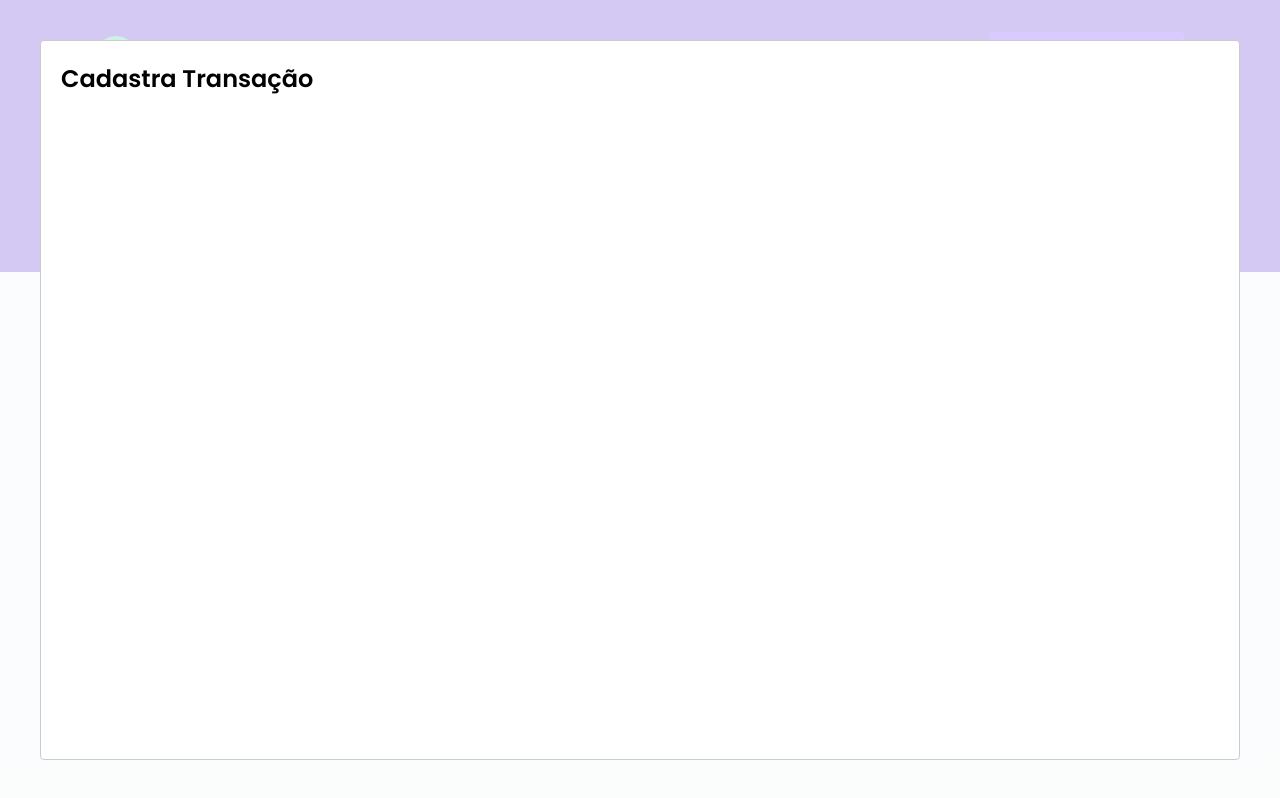
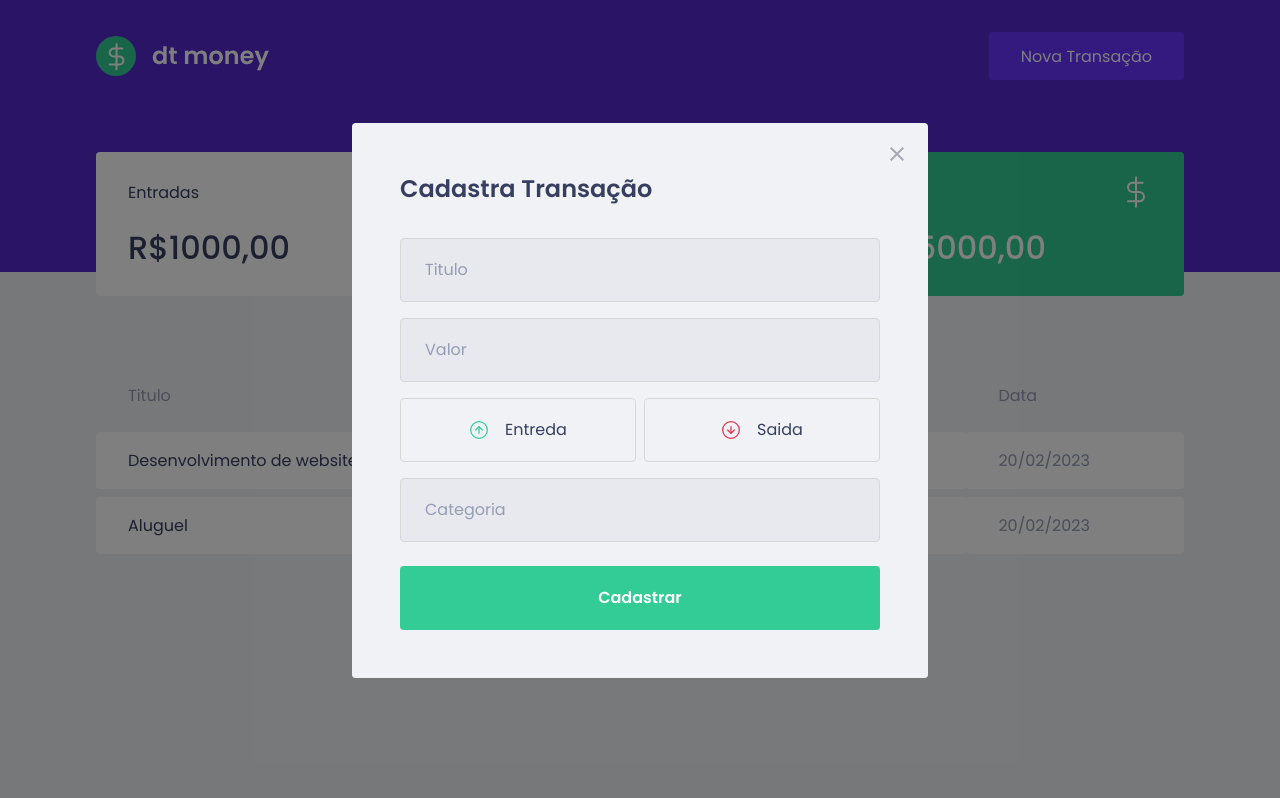
Before and after one commit to suknaic/rocketseat-ignite-react-dtmoney, a React (Create React App) app: page / in a window 1280 px wide. Both pictures are taken after a click on the button "Nova Transação". Built offline with nearby package versions, Linux system fonts and the light colour scheme; no server answers; what miragejs would draw is missing.

Commit message:
estrutura, estilizacao de modal form e buttons

```diff
--- a/package.json
+++ b/package.json
@@ -5,6 +5,7 @@
   "dependencies": {
     "axios": "^1.3.3",
     "miragejs": "^0.1.47",
+    "polished": "^4.2.2",
     "react": "^18.2.0",
     "react-dom": "^18.2.0",
     "react-modal": "^3.16.1",
@@ -25,7 +26,7 @@
     "typescript": "^4.4.2"
   },
   "scripts": {
-    "start": "react-scripts start",
+    "dev": "react-scripts start",
     "build": "react-scripts build",
     "test": "react-scripts test",
     "eject": "react-scripts eject"
--- a/src/components/NewTransactionModal/index.tsx
+++ b/src/components/NewTransactionModal/index.tsx
@@ -1,5 +1,8 @@
 import Modal from 'react-modal';
-
+import { Container, TransactionTypeContainer } from './styles';
+import closeImg from '../../assets/close.svg';
+import incomeImg from '../../assets/income.svg';
+import outcomeImg from '../../assets/outcome.svg';
 interface NewTransactionModalProps {
   isOpen: boolean;
   OnRequestClose: () => void;
@@ -8,14 +11,41 @@ interface NewTransactionModalProps {
 export function NewTransactionModal({ isOpen, OnRequestClose}: NewTransactionModalProps)
 {
 
-
   return (
 
     <Modal
       isOpen={isOpen}
       onRequestClose={OnRequestClose}
+      overlayClassName="react-modal-overlay"
+      className="react-modal-content"
     >
-      <h2>Cadastra Transação</h2>
+      <button className='react-modal-close' type='button' onClick={OnRequestClose}>
+        <img src={closeImg} alt="fechar modal" />
+      </button>
+      <Container>
+        <h2>Cadastra Transação</h2>
+
+        <input type="text" placeholder='Titulo' />
+        <input type="number" placeholder='Valor' />
+
+        <TransactionTypeContainer>
+          <button type='button'>
+              <img src={incomeImg} alt="Entrada" />
+              <span>Entreda</span>
+          </button>
+          <button type='button'>
+              <img src={outcomeImg} alt="Saida" />
+              <span>Saida</span>
+          </button>
+
+        </TransactionTypeContainer>
+
+        <input type="number" placeholder='Categoria' />
+
+
+        <button type="submit">Cadastrar</button>
+      </Container>
+
     </Modal>
 
   )
--- a/src/components/NewTransactionModal/styles.ts
+++ b/src/components/NewTransactionModal/styles.ts
@@ -1,5 +1,84 @@
 import styled from "styled-components";
+import { darken } from 'polished'
+export const Container = styled.form`
+  h2 {
+    color: var(--text-title);
+    font-size: 1.5rem;
+    margin-bottom: 2rem;
+  }
 
-export const Container = styled.div`
+  input {
+    width: 100%;
+    padding: 0 1.5rem;
+    height: 4rem;
 
+    border-radius: 0.25rem;
+    border: 1px solid #d7d7d7;
+    background-color: #e7e9ee;
+
+    font-weight: 400;
+    font-size: 1rem;
+
+    &::placeholder {
+      color: var(--text-body);
+    }
+
+    & + input {
+      margin-top: 1rem;
+    };
+  }
+
+  button[type="submit"] {
+    width: 100%;
+    padding: 0 1.5rem;
+    height: 4rem;
+    background-color: var(--green);
+    color: #FFF;
+    border-radius: 0.25rem;
+    border: 0;
+    font-size: 1rem;
+    font-weight: 600;
+    margin-top: 1.5rem;
+
+    transition: filter 0.2s;
+
+    &:hover {
+      filter: brightness(0.9);
+    }
+  }
 `;
+
+export const TransactionTypeContainer = styled.div`
+  margin: 1rem 0;
+  display: grid;
+  grid-template-columns: repeat(2, 1fr);
+  gap: 0.5rem;
+
+  button {
+    height: 4rem;
+    border: 1px solid #d7d7d7;
+    border-radius: 0.25rem;
+    background-color: transparent;
+
+    display: flex;
+    align-items: center;
+    justify-content: center;
+
+    transition: hover 0,2s;
+
+    &:hover {
+      border-color: ${darken(0.1, '#d7d7d7')}
+    }
+
+    img {
+      height: 20px;
+      width: 20px;
+    }
+    span {
+      display: inline-block;
+      margin-left: 1rem;
+      font-size: 1rem;
+      color: var(--text-title);
+    }
+  }
+`;
--- a/src/styles/global.ts
+++ b/src/styles/global.ts
@@ -52,4 +52,42 @@ export const GlobalStyle = createGlobalStyle`
     cursor: not-allowed;
   }
 
+  .react-modal-overlay {
+    background: rgba(0, 0, 0, 0.5);
+
+    position: fixed;
+    top: 0;
+    bottom: 0;
+    right: 0;
+    left: 0;
+
+    display: flex;
+    align-items: center;
+    justify-content: center;
+  }
+
+  .react-modal-content {
+    width: 100%;
+    max-width: 576px;
+    background-color: var(--background);
+    padding: 3rem;
+    position: relative;
+    border-radius: 0.24rem;
+
+  }
+
+  .react-modal-close {
+    position: absolute;
+    right: 1.5rem;
+    top: 1.5rem;
+    border: 0;
+    background-color: transparent;
+
+    transition: filter 0.2s;
+
+    &:hover {
+      filter: brightness(0.8);
+    }
+  }
+
 `
```
Also changed, not shown: 1 other file (tests, documents, lock files or other folders).
